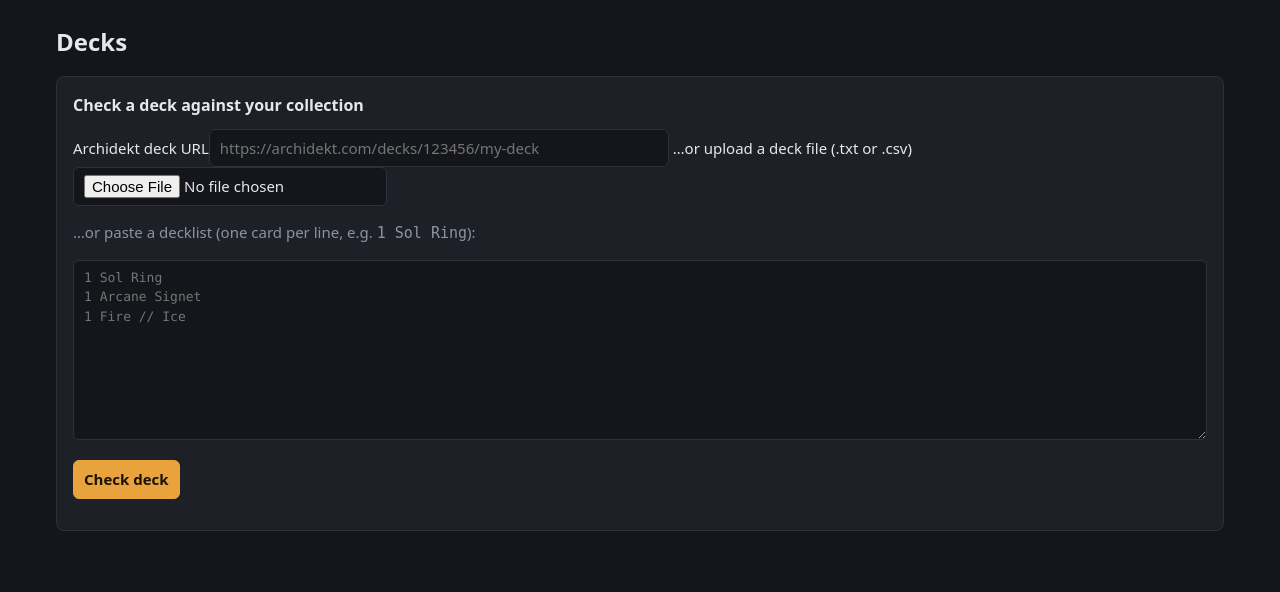
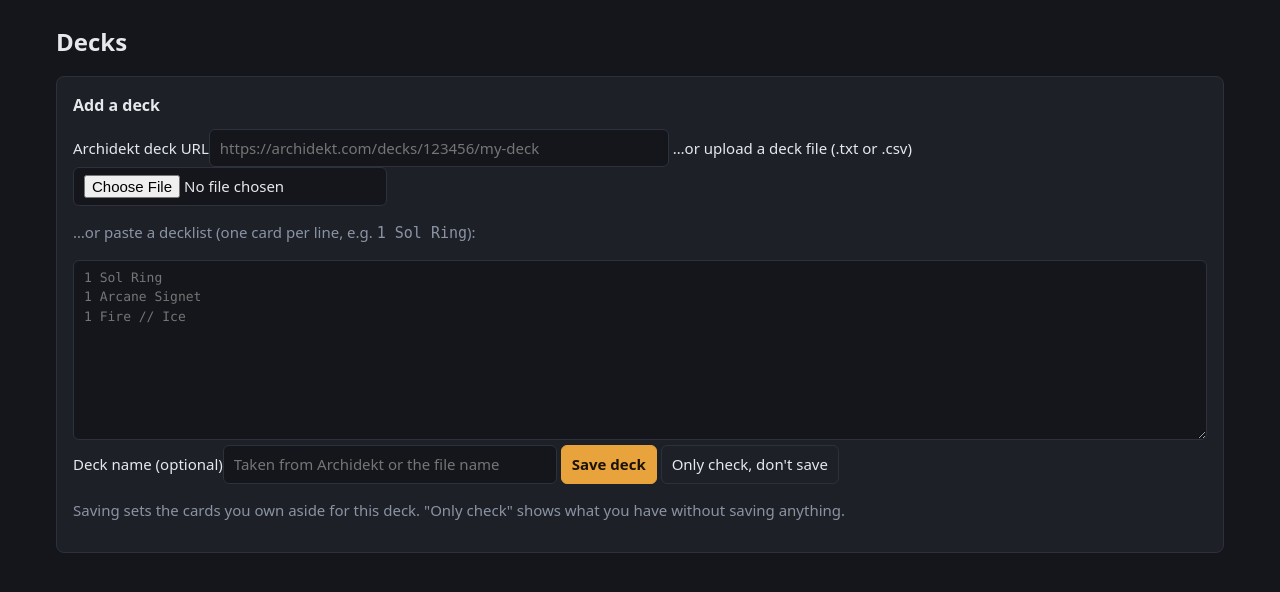
Before and after one commit to Cak3IsLov3/MTG-Collection-Manager, a FastAPI app: page /deck in a window 1280 px wide. Shown: the part 48-640 px from the top of the page. Run offline with FastAPI, Linux system fonts and the light colour scheme.

Commit message:
Save a deck straight from the add-deck form
Checking a deck did not save it; saving was a separate step further down
the page that was easy to miss. The form now has "Save deck" as its main
action and "Only check, don't save" next to it, with an optional deck
name that defaults to the Archidekt or file name. A deck that was only
checked says so.

Update the decks screenshot in the README.

```diff
--- a/app/templates/deck.html
+++ b/app/templates/deck.html
@@ -54,7 +54,7 @@
 {% endif %}
 
 <div class="panel">
-  <h2>Check a deck against your collection</h2>
+  <h2>Add a deck</h2>
   <form method="post" action="/deck" enctype="multipart/form-data">
     <div class="row deck-sources">
       <label>Archidekt deck URL<input name="archidekt_url" type="url" size="44" value="{{ archidekt_url or '' }}" placeholder="https://archidekt.com/decks/123456/my-deck"></label>
@@ -62,7 +62,12 @@
     </div>
     <p class="muted">…or paste a decklist (one card per line, e.g. <code>1 Sol Ring</code>):</p>
     <textarea name="decklist" placeholder="1 Sol Ring&#10;1 Arcane Signet&#10;1 Fire // Ice">{{ decklist or '' }}</textarea>
-    <p><button>Check deck</button></p>
+    <div class="row">
+      <label>Deck name (optional)<input name="deck_name" size="30" value="{{ deck_name or '' }}" placeholder="Taken from Archidekt or the file name"></label>
+      <button name="action" value="save">Save deck</button>
+      <button name="action" value="check" class="secondary">Only check, don't save</button>
+    </div>
+    <p class="muted">Saving sets the cards you own aside for this deck. "Only check" shows what you have without saving anything.</p>
   </form>
 </div>
 {% endif %}
@@ -91,7 +96,7 @@
     <label>Deck name<input name="name" required size="30" value="{{ deck_name or '' }}" placeholder="My Commander deck"></label>
     <button>Save deck &amp; set these cards aside</button>
   </form>
-  <p class="muted">Saved decks keep their cards, so the next deck you check does not count the same Sol Ring again.</p>
+  <p class="muted"><strong>This deck is not saved yet.</strong> Saved decks keep their cards, so the next deck does not count the same Sol Ring again.</p>
   {% endif %}
 </div>
 
```
Also changed, not shown: app/routers/pages.py (+9 -1 lines), tests/test_decks.py (+12 -0 lines), README.md, 1 other file.
